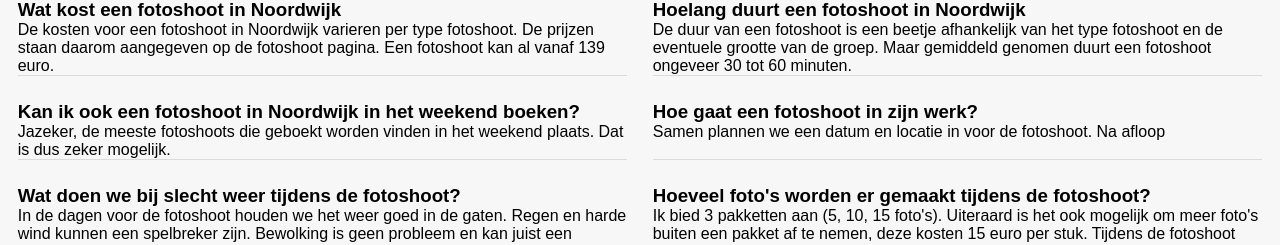
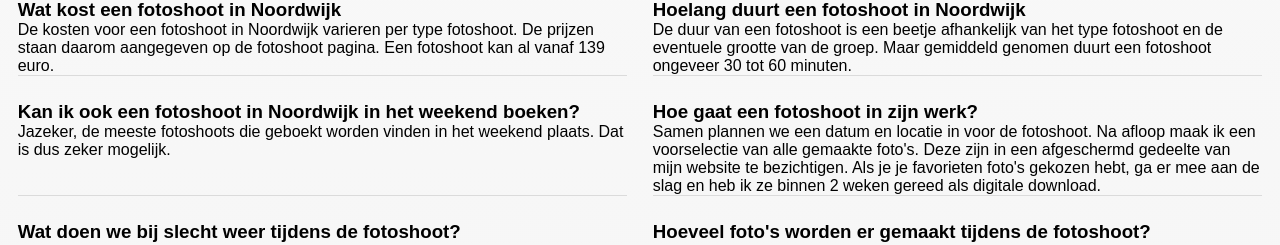
Before and after one commit to maxvanwijnen/maxvanwijnen.nl-nextjs, a Next.js app: page /fotoshoot-noordwijk in a window 1280 px wide. Shown: the part 2491-2736 px from the top of the page. Built offline with nearby package versions, Linux system fonts and the light colour scheme; a web font is replaced by a local one.

Commit message:
faq content

```diff
--- a/components/FAQ/Faq.js
+++ b/components/FAQ/Faq.js
@@ -21,7 +21,7 @@ const Faq = () => {
                 />
                 <Question
                     question="Hoe gaat een fotoshoot in zijn werk?"
-                    answer="Samen plannen we een datum en locatie in voor de fotoshoot. Na afloop "
+                    answer="Samen plannen we een datum en locatie in voor de fotoshoot. Na afloop maak ik een voorselectie van alle gemaakte foto's. Deze zijn in een afgeschermd gedeelte van mijn website te bezichtigen. Als je je favorieten foto's gekozen hebt, ga er mee aan de slag en heb ik ze binnen 2 weken gereed als digitale download."
                 />
                 <Question
                     question="Wat doen we bij slecht weer tijdens de fotoshoot?"
```
